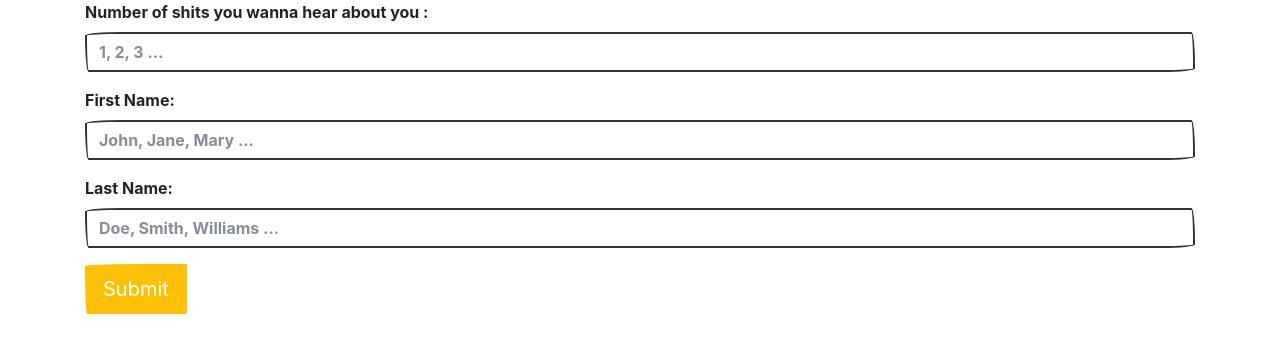
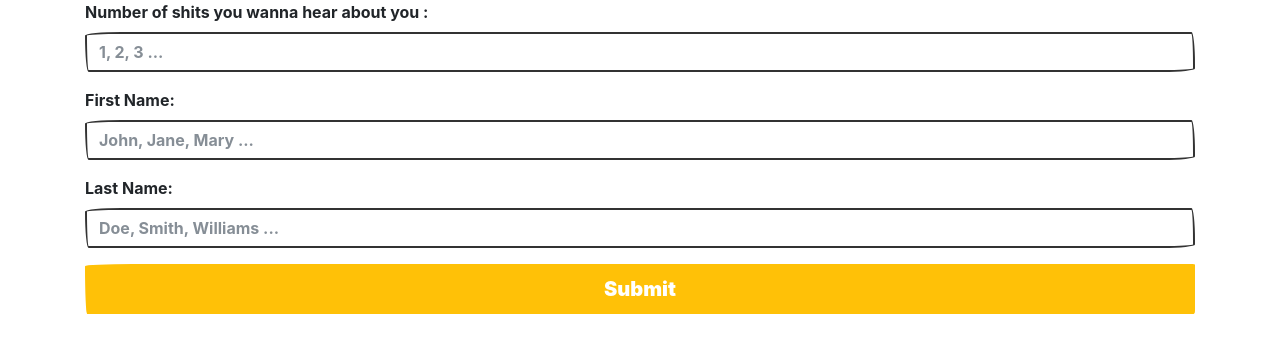
Before and after one commit to Radioactive92177/Good-Shits, a React (Create React App) app: page / in a window 1280 px wide. Shown: the top 352 px of the page. Built offline with nearby package versions, Linux system fonts and the light colour scheme; no server answers; a web font is replaced by a local one.

Commit message:
Project done, ready for debugging

```diff
--- a/src/App.js
+++ b/src/App.js
@@ -1,12 +1,26 @@
-import React from "react";
+import React, { Component } from "react";
 import UserInput from "./components/UserInput";
+import axios from "axios";
+import Jokes from "./components/Jokes";
 
-const App = () => {
-  return (
-    <>
-      <UserInput />
-    </>
-  );
-};
+class App extends Component {
+  state = { jokes: [] };
+
+  onFormSubmit = async (dataArray) => {
+    const { data } = await axios.get(
+      `https://api.icndb.com/jokes/random/${dataArray[0]}/limitTo=explicit?firstName=${dataArray[1]}&lastName=${dataArray[2]}`
+    );
+    this.setState({ jokes: data.value });
+  };
+
+  render() {
+    return (
+      <>
+        <UserInput onSubmit={this.onFormSubmit} />
+        <Jokes jokes={this.state.jokes} />
+      </>
+    );
+  }
+}
 
 export default App;
--- a/src/components/Jokes.js
+++ b/src/components/Jokes.js
@@ -1,23 +1,8 @@
-import React, { useEffect, useState } from "react";
+import React from "react";
 import { Container } from "react-bootstrap";
-import axios from "axios";
-import PropTypes from "prop-types";
-
 import Joke from "./Joke";
 
-const Jokes = ({ numberOfJokes, firstName, lastName }) => {
-  const [jokes, setjokes] = useState([]);
-
-  useEffect(() => {
-    const fetchJokes = async () => {
-      const { data } = await axios.get(
-        `https://api.icndb.com/jokes/random/${numberOfJokes}/limitTo=explicit?firstName=${firstName}&lastName=${lastName}`
-      );
-      setjokes(data.value);
-    };
-    fetchJokes();
-  }, []);
-
+const Jokes = ({ jokes }) => {
   return (
     <Container className="my-5">
       {jokes.map((joke) => (
@@ -27,15 +12,4 @@ const Jokes = ({ numberOfJokes, firstName, lastName }) => {
   );
 };
 
-Jokes.defaultProps = {
-  numberOfJokes: 3,
-  firstName: "John",
-  lastName: "Doe",
-};
-Jokes.propTypes = {
-  numberOfJokes: PropTypes.number.isRequired,
-  firstName: PropTypes.string.isRequired,
-  lastName: PropTypes.string.isRequired,
-};
-
 export default Jokes;
--- a/src/components/UserInput.js
+++ b/src/components/UserInput.js
@@ -1,17 +1,30 @@
-import React from "react";
+import React, { Component } from "react";
 import { Form, Button, Container } from "react-bootstrap";
-import Jokes from "./Jokes";
 
-const UserInput = () => {
+class UserInput extends Component {
+  state = {
+    numberOfJokes: null,
+    firstName: "",
+    lastName: "",
+  };
+  onFormSubmit = (e) => {
+    e.preventDefault();
+    this.props.onSubmit([this.state.numberOfJokes,this.state.firstName,this.state.lastName])
+  };
+
+  render() {
     return (
       <Container>
-      <Form>
+        <Form onSubmit={this.onFormSubmit}>
           <Form.Group>
             <Form.Label>Number of shits you wanna hear about you :</Form.Label>
             <Form.Control
               type="number"
               placeholder="1, 2, 3 ..."
               required
+              onChange={(e) => {
+                this.setState({ numberOfJokes: e.target.value });
+              }}
             ></Form.Control>
           </Form.Group>
 
@@ -21,6 +34,9 @@ const UserInput = () => {
               type="text"
               placeholder="John, Jane, Mary ..."
               required
+              onChange={(e) => {
+                this.setState({ firstName: e.target.value });
+              }}
             ></Form.Control>
           </Form.Group>
 
@@ -30,18 +46,19 @@ const UserInput = () => {
               type="text"
               placeholder="Doe, Smith, Williams ..."
               required
+              onChange={(e) => {
+                this.setState({ lastName: e.target.value });
+              }}
             ></Form.Control>
           </Form.Group>
 
-        <Button variant="warning" type="submit" size="lg">
+          <Button variant="warning" type="submit" size="lg" style={{width:"100%", fontWeight:'900'}}>
             Submit
           </Button>
         </Form>
-
-      {/* Displaying Jokes */}
-      <Jokes />
       </Container>
     );
-};
+  }
+}
 
 export default UserInput;
```
Lines whose indentation alone changed are shown as unchanged.
